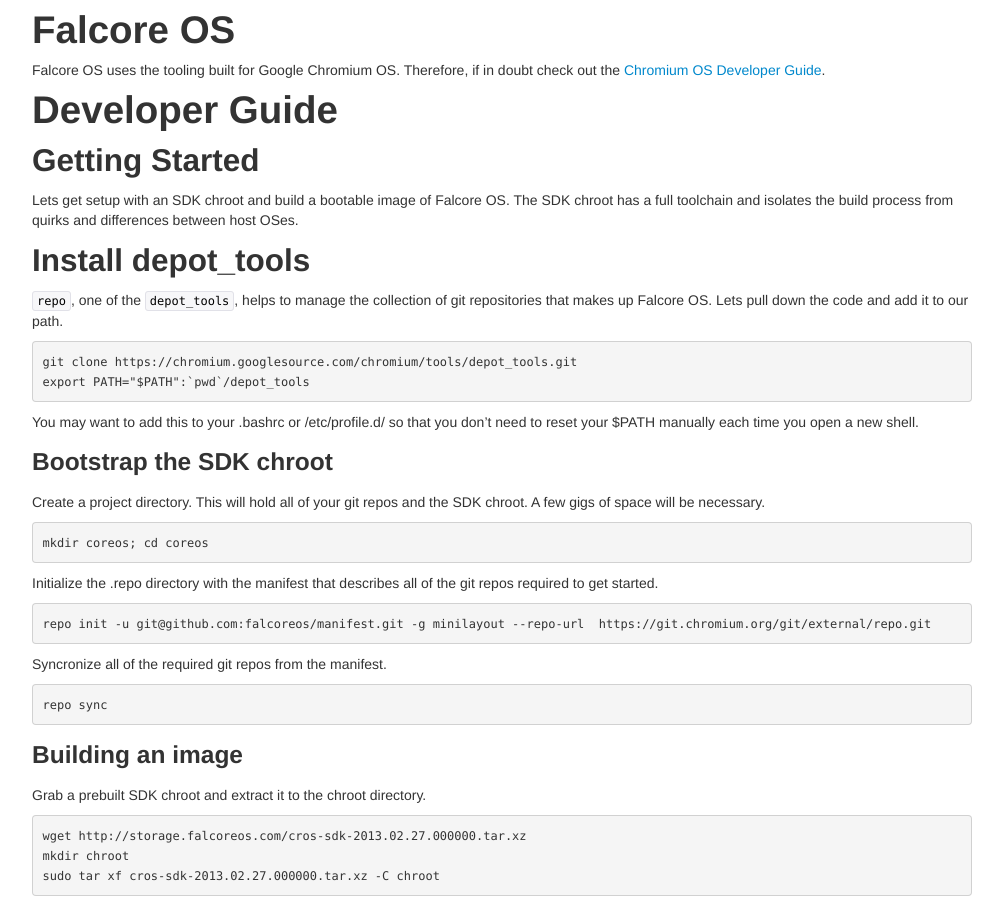
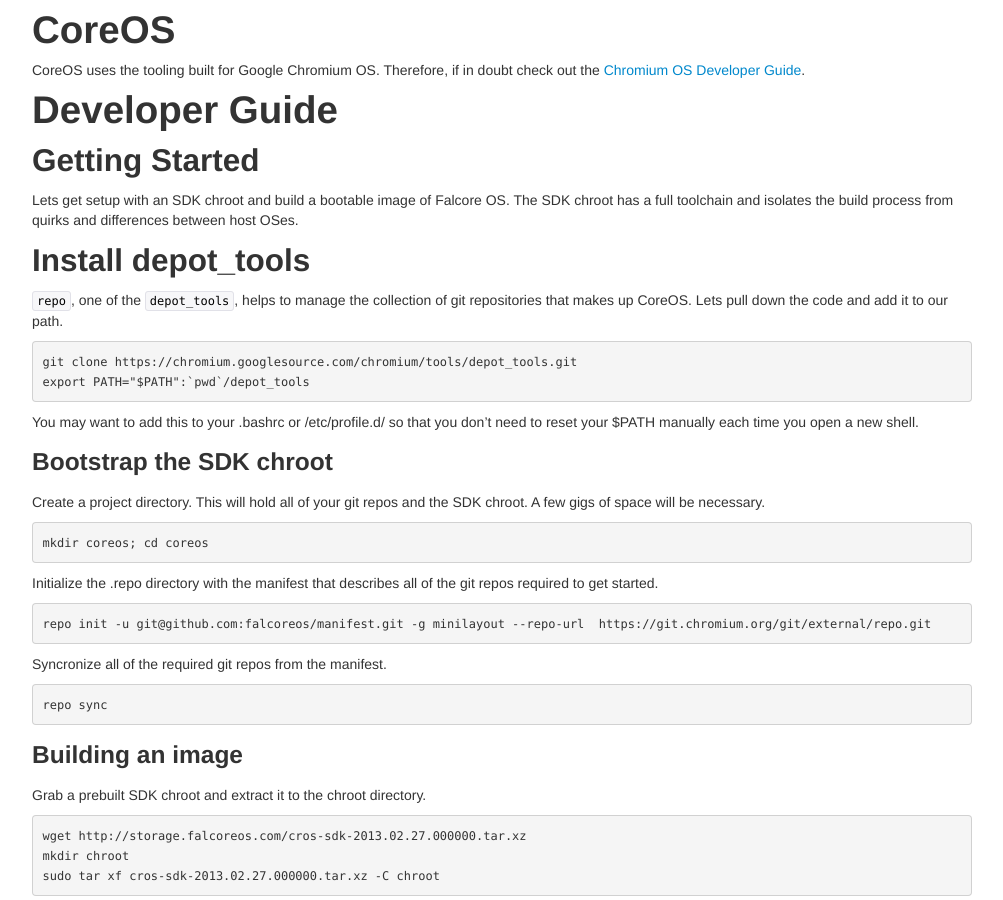
Before and after one commit to RandomStuffs22/coreos.github.com, a Jekyll site: the page built from index.markdown, in a window 1280 px wide and 900 px high. Shown: the whole window, without its empty margins (138-1141 px from the left). Built offline with Jekyll 4.4.1, drawn with Linux system fonts in a browser that asks for light colours; Markdown is read by kramdown in place of the engine named in the settings; some of the changed text lies outside the part shown.

Commit message:
index: Rename FalcoreOS to CoreOS

````diff
--- a/index.markdown
+++ b/index.markdown
@@ -1,11 +1,11 @@
 ---
-title: Falcore OS
+title: CoreOS
 layout: layout
 ---
 
-# Falcore OS
+# CoreOS
 
-Falcore OS uses the tooling built for Google Chromium OS. Therefore, if
+CoreOS uses the tooling built for Google Chromium OS. Therefore, if
 in doubt check out the [Chromium OS Developer Guide][devguide].
 
 [devguide]: http://www.chromium.org/chromium-os/developer-guide
@@ -21,7 +21,7 @@ from quirks and differences between host OSes.
 ## Install depot_tools
 
 `repo`, one of the `depot_tools`, helps to manage the collection of git
-repositories that makes up Falcore OS. Lets pull down the code and add
+repositories that makes up CoreOS. Lets pull down the code and add
 it to our path.
 
 ```
@@ -105,7 +105,7 @@ overlay.
 
 ### git and repo
 
-Falcore OS is managed by `repo`. It was built for the Android project and makes
+CoreOS is managed by `repo`. It was built for the Android project and makes
 managing a large number of git repos easier, from the announcement blog:
 
 > The repo tool uses an XML-based manifest file describing where the upstream
````
